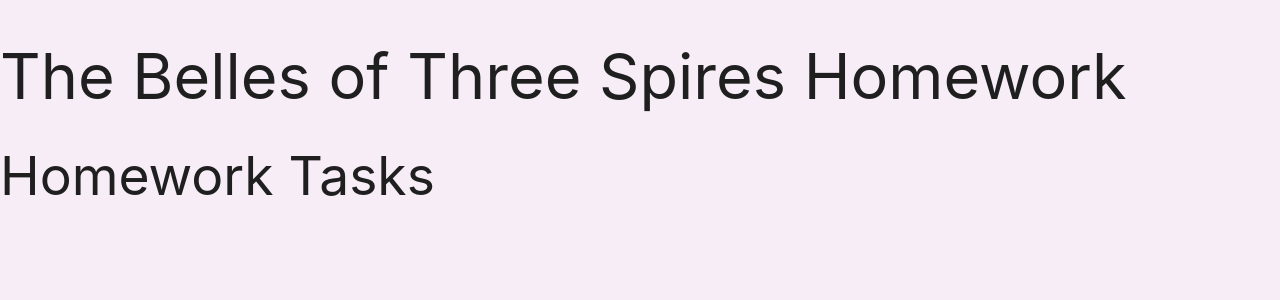
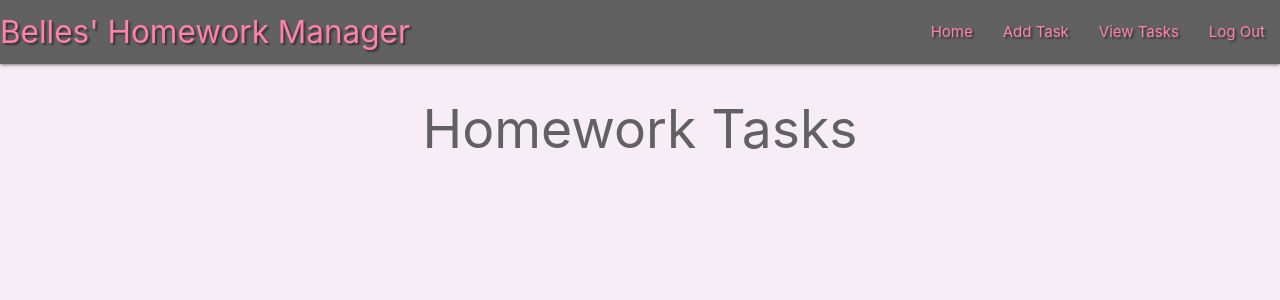
Before and after one commit to Rachel2308/MS3-belles-task-manager, a Flask app: page / in a window 1280 px wide. Shown: the top 300 px of the page. Run offline with Flask 2, Linux system fonts and the light colour scheme; data that the repository does not hold is empty; some libraries are stand-ins or nearby versions.

Commit message:
Text colour amended on side menu and header bar

```diff
--- a/static/css/style.css
+++ b/static/css/style.css
@@ -1,3 +1,7 @@
 body {
     background-color: #f7edf7;
 }
+
+.text-shadow {
+    text-shadow: 2px 2px 2px rgba(33, 33, 33, 0.7);
+}
--- a/static/js/script.js
+++ b/static/js/script.js
@@ -0,0 +1,3 @@
+ $(document).ready(function(){
+    $(".sidenav").sidenav();
+  });
--- a/templates/base.html
+++ b/templates/base.html
@@ -1,28 +1,60 @@
 <!DOCTYPE html>
 <html lang="en">
+
 <head>
     <meta charset="UTF-8">
     <meta name="viewport" content="width=device-width, initial-scale=1.0">
     <link rel="stylesheet" href="https://cdnjs.cloudflare.com/ajax/libs/font-awesome/5.15.2/css/all.min.css"
         integrity="sha512-HK5fgLBL+xu6dm/Ii3z4xhlSUyZgTT9tuc/hSrtw6uzJOvgRr2a9jyxxT1ely+B+xFAmJKVSTbpM/CuL7qxO8w=="
         crossorigin="anonymous" type="text/css">
-    <link rel="stylesheet" href="https://cdnjs.cloudflare.com/ajax/libs/materialize/1.0.0/css/materialize.min.css" type="text/css">
+    <link rel="stylesheet" href="https://cdnjs.cloudflare.com/ajax/libs/materialize/1.0.0/css/materialize.min.css"
+        type="text/css">
     <link rel="stylesheet" href="{{ url_for('static', filename='css/style.css') }}" type="text/css">
     <link rel="icon" type="image/png" href="static/image/belles-favicon.PNG" />
     {% block styles %}
     {% endblock %}
     <title>Belles' Task Manager</title>
 </head>
+
 <body>
-    <h1>The Belles of Three Spires Homework</h1>
+
+    <header>
+        <!-- top navbar-->
+        <nav class="nav-extended grey darken-2">
+            <div class="nav-wrapper">
+                <a href="#!" class="brand-logo pink-text text-accent-1 text-shadow">Belles' Homework Manager</a>
+                <a href="#" data-target="mobile-demo" class="sidenav-trigger"><i class="fas fa-bars"></i></a>
+                <ul class="right hide-on-med-and-down">
+                    <li><a href="#" class="pink-text text-accent-1 text-shadow">Home</a></li>
+                    <li><a href="#" class="pink-text text-accent-1 text-shadow">Add Task</a></li>
+                    <li><a href="#" class="pink-text text-accent-1 text-shadow">View Tasks</a></li>
+                    <li><a href="#" class="pink-text text-accent-1 text-shadow">Log Out</a></li>
+
+                </ul>
+            </div>
+        </nav>
+
+        <!-- mobile navbar -->
+        <ul class="sidenav" id="mobile-demo">
+            <li><h4 class="center-align pink-text text-accent-2">Belles' Homework Manager</h4></li>
+            <li><a href="#">Home</a></li>
+            <li><a href="#">Add Task</a></li>
+            <li><a href="#">View Tasks</a></li>
+            <li><a href="#">Log Out</a></li>
+        </ul>
+
+    </header>
+
 
     {% block content %}
     {% endblock %}
 
-    <script src="https://code.jquery.com/jquery-3.6.0.min.js" integrity="sha256-/xUj+3OJU5yExlq6GSYGSHk7tPXikynS7ogEvDej/m4=" crossorigin="anonymous"></script>
+    <script src="https://code.jquery.com/jquery-3.6.0.min.js"
+        integrity="sha256-/xUj+3OJU5yExlq6GSYGSHk7tPXikynS7ogEvDej/m4=" crossorigin="anonymous"></script>
     <script src="https://cdnjs.cloudflare.com/ajax/libs/materialize/1.0.0/js/materialize.min.js"></script>
     <script src="{{ url_for('static', filename='js/script.js') }}"></script>
     {% block scripts %}
     {% endblock %}
 </body>
+
 </html>
--- a/templates/homework.html
+++ b/templates/homework.html
@@ -1,7 +1,7 @@
 {% extends "base.html" %}
 {% block content %}
 
-    <h2>Homework Tasks</h2>
+    <h2 class="center-align grey-text text-darken-2">Homework Tasks</h2>
     {% for homework in homework %}
         {{ homework.section_name }}<br>
         {{ homework.song_name }}<br>
```
Also changed, not shown: 1 other file.
